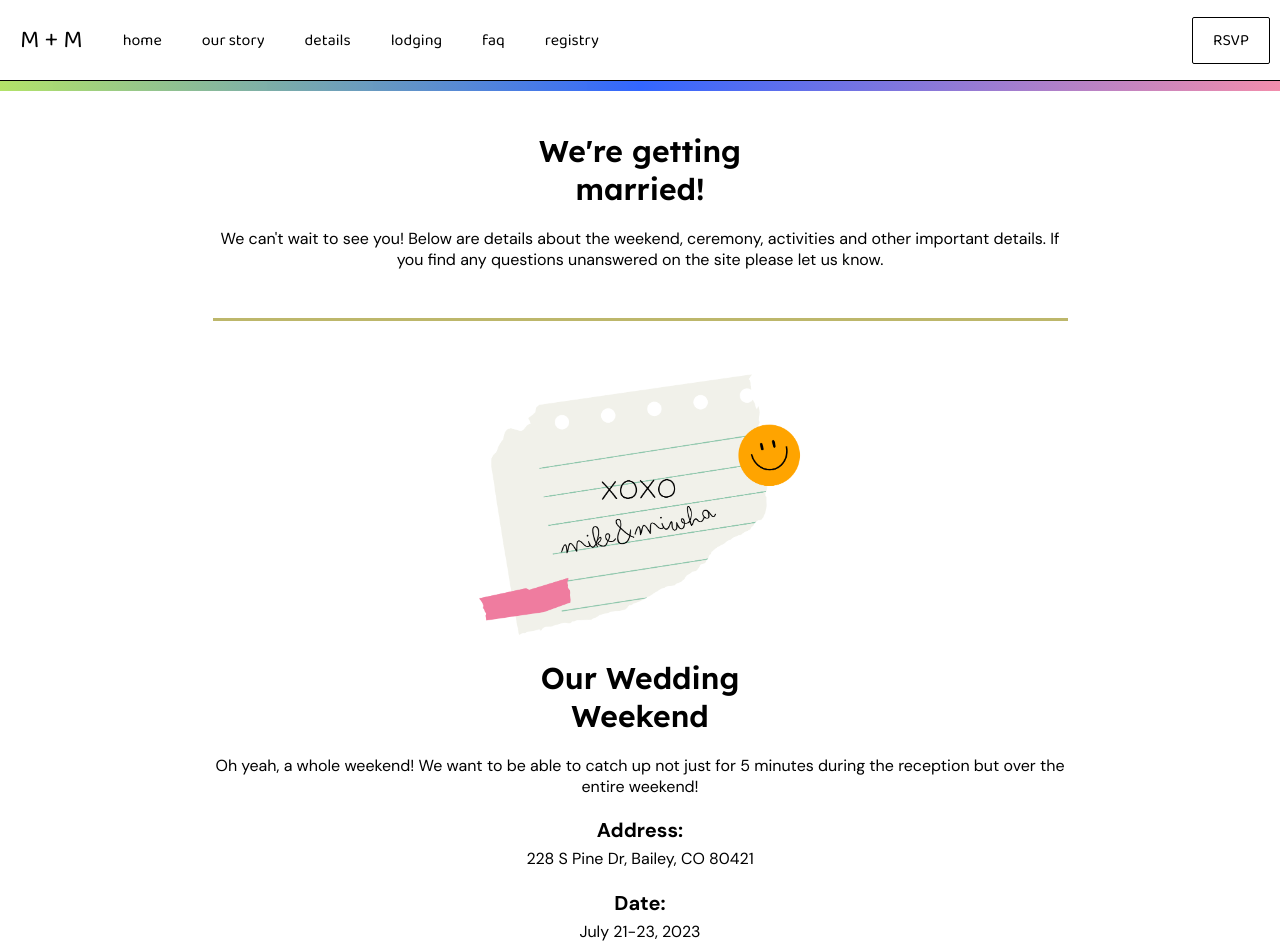
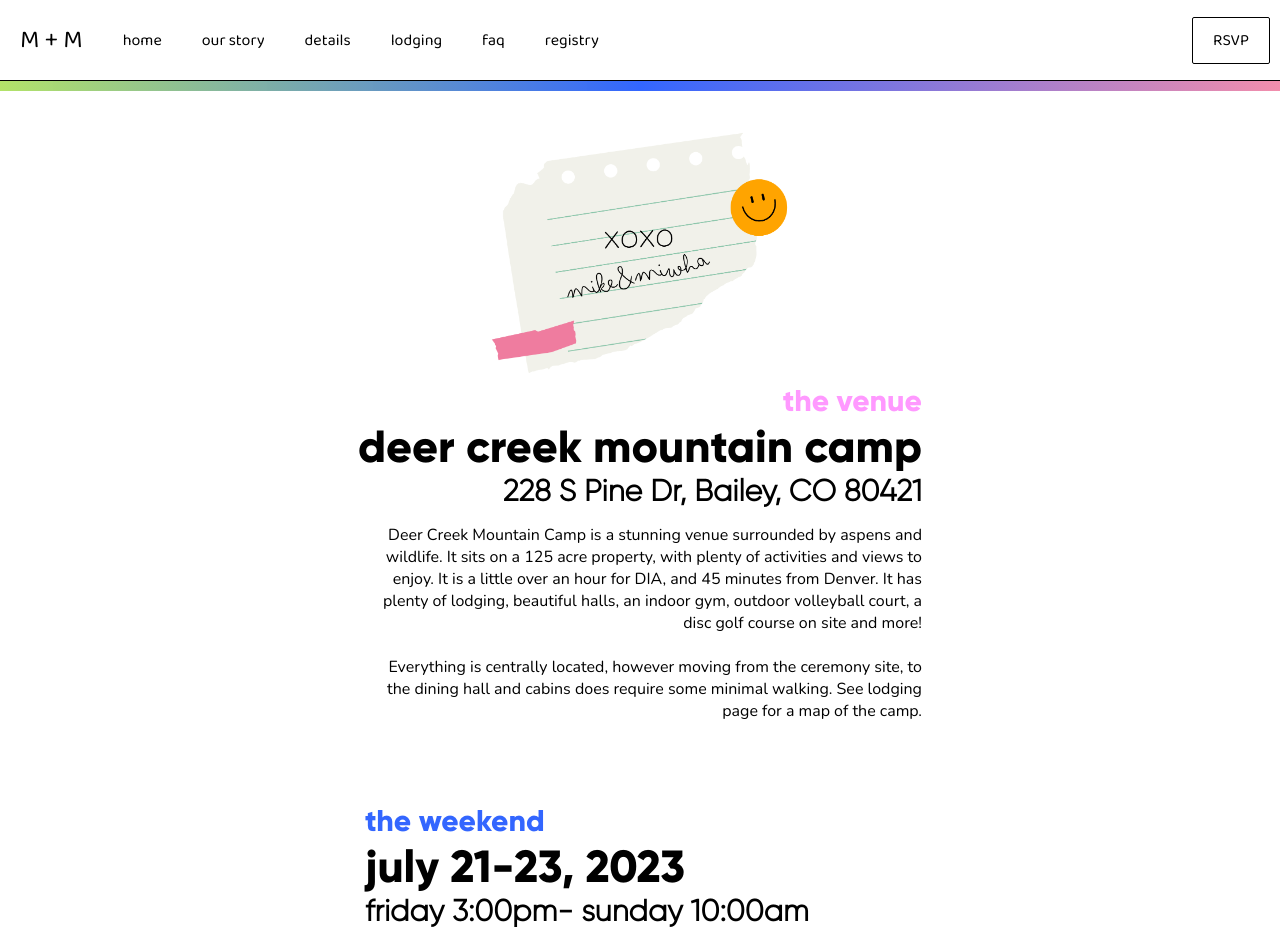
Before and after one commit to mkbonini/wedding_public, a React (Create React App) app: page /details in a window 1280 px wide. Shown: the top 946 px of the page. Built offline with nearby package versions, Linux system fonts and the light colour scheme.

Commit message:
update details page

```diff
--- a/src/components/Navigation/Navbar.js
+++ b/src/components/Navigation/Navbar.js
@@ -37,7 +37,7 @@ export default function Navbar({ setFlyoutVisible, flyoutVisible }) {
 	}, [handleScroll, prevScrollPos, scrollVisible]);
 
 	return (
-		<MainNav scrollVisible={scrollVisible}>
+		<MainNav scrollVisible={scrollVisible} flyoutVisible={flyoutVisible}>
 			<MobileMenu>
 				<div className='flex'>
 					<HamburgerContainer onClick={() => setFlyoutVisible(!flyoutVisible)}>
--- a/src/components/Navigation/index.js
+++ b/src/components/Navigation/index.js
@@ -7,7 +7,7 @@ import Registry from '../../views/Registry';
 import Lodging from '../../views/Lodging/index';
 import FAQ from '../../views/FAQ/index';
 
-export default function Routes({ flyoutVisible }) {
+export default function Navigation({ flyoutVisible }) {
 	return (
 		<Switch>
 			<Route path='/details'>
--- a/src/components/Navigation/styled-components/index.tsx
+++ b/src/components/Navigation/styled-components/index.tsx
@@ -35,13 +35,16 @@ export const NavAccent = styled.div`
 	width: 100%;
 `;
 
-export const MainNav = styled.div<{ scrollVisible }>`
+export const MainNav = styled.div<{
+	scrollVisible: boolean;
+	flyoutVisible: boolean;
+}>`
 	width: 100%;
 	height: 80px;
 	position: fixed;
 	z-index: 10000;
 	background-color: #ffffff;
-	top: ${(p) => (p.scrollVisible ? '0' : '-95px;')};
+	top: ${(p) => (p.scrollVisible || p.flyoutVisible ? '0' : '-95px;')};
 	transition: top 0.6s;
 `;
 export const MenuLink = styled.div`
@@ -106,6 +109,7 @@ export const MobileMenu = styled.div`
 `;
 
 export const HamburgerContainer = styled.div`
+	@media only screen and (max-width: 900px) {
 		display: flex;
 		flex-direction: column;
 		margin: 15px;
@@ -115,6 +119,7 @@ export const HamburgerContainer = styled.div`
 			background-color: #000000;
 			width: 35px;
 			margin: 3px 0px;
+		}
 	}
 `;
 
@@ -126,14 +131,20 @@ export const FlyoutMobileMenu = styled.div<{ visible: boolean }>`
 	width: 100%;
 	background-color: #ffffff;
 	left: 0;
-	top: 0;
+	top: 80px;
 	z-index: 100000;
 	padding-top: 2rem;
 	transition: ease-in-out 0.2s;
+	@media only screen and (min-width: 900px) {
+		display: none;
+	}
 `;
 
 export const FlyoutLinkContainer = styled.div`
 	width: 50%;
+	@media only screen and (min-width: 900px) {
+		display: none;
+	}
 `;
 
 export const FlyoutMenuLink = styled.div<{ active: boolean }>`
@@ -146,11 +157,16 @@ export const FlyoutMenuLink = styled.div<{ active: boolean }>`
 		background-color: ${(p) => (p.active ? '#000000' : '#ffffff')};
 		font-size: 20px;
 		padding-left: 40px;
+		height: 40px;
+		border-radius: 0px 3px 3px 0px;
 		font-family: 'Gilroy';
 		p {
 			margin: 0;
 			margin: ${(p) => (p.active ? '0px 0px 0px -3px' : '0px')};
 		}
+	}
+	@media only screen and (min-width: 900px) {
+		display: none;
 	}
 `;
 
@@ -160,4 +176,7 @@ export const FlyoutExitButton = styled.div`
 	font-size: 35px;
 	font-family: 'Gilroy';
 	margin-right: 35px;
+	@media only screen and (min-width: 900px) {
+		display: none;
+	}
 `;
--- a/src/views/Details/index.tsx
+++ b/src/views/Details/index.tsx
@@ -1,157 +1,144 @@
 /** @format */
 
-import React from 'react';
 import styled from 'styled-components';
-// import ContentBlock from '../../components/ContentBlock';
-// import heartIcon from '../../assets/heart-inactive.png';
-// import heart from '../../assets/icons/1.png';
 import note from '../../assets/note.png';
 
-const DetailsPage = styled.div<{ visible: boolean }>`
+const DetailsPage = styled.div`
 	display: flex;
 	justify-content: center;
 	align-items: center;
 	flex-direction: column;
 	min-height: 600px;
-	padding-top: 7rem;
-	filter: ${(p) => (p.visible ? 'blur(8px)' : 'unset')};
-	h1,
-	h2,
-	h3 {
-		font-family: 'Lexend', sans-serif;
-		weight: 500;
-		text-align: center;
+	padding: 7rem 1rem;
+`;
+
+const ContentContainer = styled.div<{ eyebrowColor: string; align: string }>`
+	display: flex;
+	flex-direction: column;
+	align-items: ${(p) => p.align};
+	padding: 2rem 1rem;
+	max-width: 600px;
+	.eyebrow {
+		font-size: 30px;
+		color: ${(p) => p.eyebrowColor};
+		text-align: ${(p) => p.align};
+		font-family: 'Gilroy-Bold';
+		margin: 0;
 	}
 	h2 {
-		max-width: 250px;
-		margin: auto;
-		padding: 20px;
-		font-size: 30px;
+		font-size: 22px;
+		font-family: 'Gilroy-Bold';
+		text-align: ${(p) => p.align};
+		padding: 0;
+		margin: 0;
+		@media only screen and (min-width: 900px) {
+			font-size: 45px;
+		}
 	}
-	h1 {
+	h3 {
+		font-size: 20px;
+		font-family: 'Gilroy';
+		text-align: ${(p) => p.align};
+		padding: 0;
+		margin: 0;
+		@media only screen and (min-width: 900px) {
+			font-size: 30px;
+		}
 	}
-	strong {
-		font-size: 20px;
-		padding-bottom: 5px;
+	p {
+		max-width: 550px;
+		text-align: start;
+		font-family: 'Nunito';
+		@media only screen and (min-width: 900px) {
+			text-align: ${(p) => p.align};
+		}
+	}
+	#reception {
+		margin-bottom: 3rem;
 	}
 `;
 
 const ImageContainer = styled.div`
-	display: flex;
-	justify-content: center;
-	align-items: center;
-	overflow: hidden;
-	width: 100%;
-	img#heart {
-		width: 40px;
-		height: 40px;
-		margin: 0;
-		padding: 0;
-	}
-	img#note {
-		height: 270px;
-		margin: 0;
-		padding: 0;
-	}
-	img#paper {
-		max-width: 500px;
+	padding-top: 1rem;
+	max-width: 300px;
+	margin-bottom: -2rem;
+	img {
+		width: 100%;
 	}
 `;
 
-const ContentWidth = styled.div`
-	display: flex;
-	justify-content: center;
-	align-items: center;
-	flex-direction: column;
-	max-width: 900px;
-	margin: 0rem 1rem;
-	span {
-		text-align: center;
-	}
-`;
-
-const Break = styled.div`
-	border-bottom: 3px solid darkkhaki;
-	width: 95%;
-	margin: 3rem 0rem;
-`;
-
-export default function Details({ visible }) {
+export default function Details() {
 	return (
-		<>
-			<DetailsPage visible={visible}>
-				<ContentWidth>
-					{/* <ImageContainer>
-							<img src={heartIcon} alt='heart' id='heart' />
-						</ImageContainer> */}
-					<h2>
-						We're getting married! <br />
-					</h2>
-					<p style={{ margin: '0rem 1rem', textAlign: 'center' }}>
-						We can't wait to see you! Below are details about the weekend,
-						ceremony, activities and other important details. If you find any
-						questions unanswered on the site please let us know.
-					</p>
-					<Break />
-					<ImageContainer>
-						<img src={note} alt='note' id='note' />
-					</ImageContainer>
-					<ContentWidth>
-						<h2>Our Wedding Weekend</h2>
-						<span style={{ paddingBottom: '20px' }}>
-							Oh yeah, a whole weekend! We want to be able to catch up not just
-							for 5 minutes during the reception but over the entire weekend!
-						</span>
-						<strong>Address:</strong>
-						228 S Pine Dr, Bailey, CO 80421
-						<br />
-						<br />
-						<strong>Date:</strong>
-						July 21-23, 2023
-						<br />
-						<br />
-						<strong>Time:</strong>
-						Check in anytime after 12:00 PM Friday
-						<br />
-						Check out before 12:00 PM Sunday
-					</ContentWidth>
-					<Break />
-					<h2>Wedding Ceremony</h2>
-					<span>
-						Our ceremony will be outside
-						<br />
-						under the aspen trees
-						<br /> <br />
-					</span>
-					<strong>Date:</strong>
-					Saturday July 22, 2023
+		<DetailsPage>
+			<ImageContainer>
+				<img src={note} alt='' />
+			</ImageContainer>
+			<ContentContainer id='venue' eyebrowColor='#FF99FF' align='end'>
+				<div className='eyebrow'>the venue</div>
+				<h2>deer creek mountain camp</h2>
+				<h3>228 S Pine Dr, Bailey, CO 80421</h3>
+				<p>
+					Deer Creek Mountain Camp is a stunning venue surrounded by aspens and
+					wildlife. It sits on a 125 acre property, with plenty of activities
+					and views to enjoy. It is a little over an hour for DIA, and 45
+					minutes from Denver. It has plenty of lodging, beautiful halls, an
+					indoor gym, outdoor volleyball court, a disc golf course on site and
+					more! <br />
 					<br />
+					Everything is centrally located, however moving from the ceremony
+					site, to the dining hall and cabins does require some minimal walking.
+					See lodging page for a map of the camp.
+				</p>
+			</ContentContainer>
+			<ContentContainer id='weekend' eyebrowColor='#3366FF' align='start'>
+				<div className='eyebrow'>the weekend</div>
+				<h2>july 21-23, 2023</h2>
+				<h3>friday 3:00pm- sunday 10:00am</h3>
+				<p>
+					One of the reasons we loved the venue so much was that we were able to
+					book it for the entire weekend! In addition to that, there is lodging
+					on site, meaning you can come for the entire weekend and don’t need to
+					worry about driving to and from the venue and a potential air
+					bnb/hotel. Please check the <strong>Lodging</strong> page for more
+					details.
+				</p>
+			</ContentContainer>
+			<ContentContainer id='dodgeball' eyebrowColor='#C9E265' align='end'>
+				<div className='eyebrow'>the dodgeball tournament</div>
+				<h2>friday july 21</h2>
+				<h3>after dinner</h3>
+				<p>
+					If you know anything about m + m, it’s that they love a good friendly
+					competition. But even more when there are costumes involved! Event is
+					aged 17+. You can opt in via your RSVP - teams will be assigned as a
+					theme! <br />
 					<br />
-					<strong>Attire:</strong>
-					Dress code is casual-semi formal
-					<br />
-					<br />
-					<strong>Time of Ceremony:</strong>
-					3:00 PM
-					<br />
-					<br />
-					<Break />
-					<h2>Reception</h2>
-					<span>
-						Yard games, drinks, dinner and
-						<br />
-						dancing will follow the ceremony
-					</span>
-					<br />
-					<strong>Cocktail Hour:</strong>
-					3:45 PM - 5:00 PM
-					<br /> <br />
-					<strong>Reception</strong>
-					5:00 PM - 10:00 PM
-					<br /> <br />
-					<Break />
-				</ContentWidth>
-			</DetailsPage>
-		</>
+					We’ll play in the indoor gym, where there is plenty of
+					space/activities (pool table, foosball ec) for spectators & anybody
+					who wants to hang out but not necessarily compete. And yes there will
+					be a Purple Cobras team *clap* *clap* *hiss*
+				</p>
+			</ContentContainer>
+			<ContentContainer id='ceremony' eyebrowColor='#3366FF' align='start'>
+				<div className='eyebrow'>the ceremony</div>
+				<h2>satuday july 22</h2>
+				<h3>3:30 pm</h3>
+				<p>
+					The ceremony will take place outside among the beautiful aspens.
+					Attire is festive-casual. Think bright colors, fun dresses, florals.
+					However at the end of the day we want you to be comfortable and want
+					you to wear something you can get down in later on the dance floor!
+				</p>
+			</ContentContainer>
+			<ContentContainer id='reception' eyebrowColor='#FF99FF' align='end'>
+				<div className='eyebrow'>the reception</div>
+				<h2>following the ceremony</h2>
+				<h3>get ready to boogie</h3>
+				<p>
+					We can’t wait to celebrate with you! Cocktail hour, yard games,
+					drinks, dinner and dancing will follow the ceremony!
+				</p>
+			</ContentContainer>
+		</DetailsPage>
 	);
 }
```
Also changed, not shown: src/assets/paper.png. Lines whose indentation alone changed are shown as unchanged.
